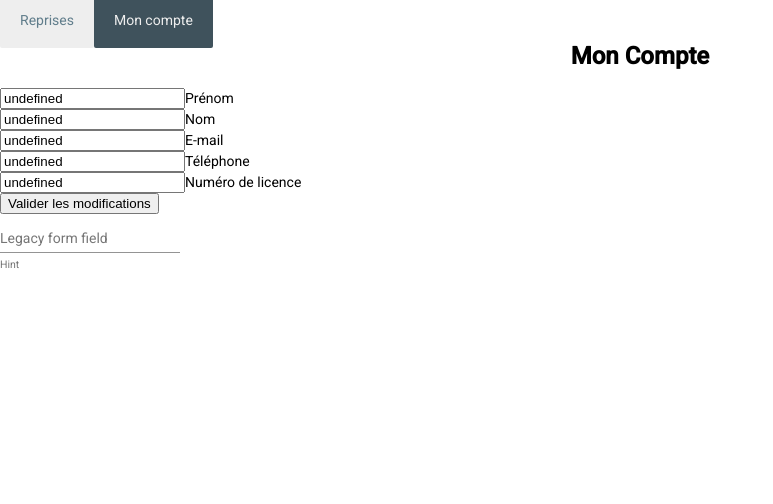
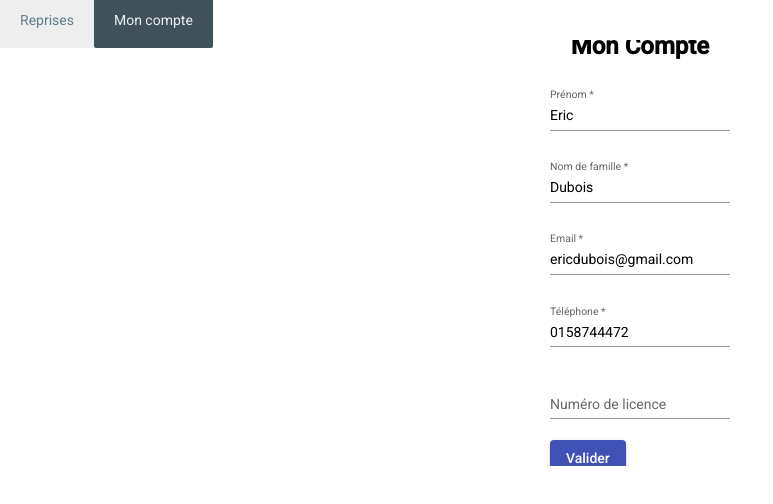
Before and after one commit to PinsardF/Equidia, an Angular app: page /moncompte in a window 1280 px wide. Shown: the top 504 px of the page, without its empty margins (0-773 px from the left). Built offline with nearby package versions, Linux system fonts and the light colour scheme.

Commit message:
account page done

```diff
--- a/src/app/connection/connection.component.ts
+++ b/src/app/connection/connection.component.ts
@@ -45,6 +45,7 @@ export class ConnectionComponent implements OnInit {
     }
     return this.loginConnectionForm.hasError('email') ? 'L\'email entré n\'est pas valide' : '';
   }
+
   getErrorMessagepwC() {
     if (this.passwordConnectionForm.hasError('required')) {
       return 'Vous n\'avez pas entré de mot de passe';
--- a/src/app/my-account/my-account.component.css
+++ b/src/app/my-account/my-account.component.css
@@ -1,4 +1,9 @@
 /* DashboardComponent's private CSS styles */
+h1 {
+  font-weight: bold;
+  text-align:center;
+}
+
 [class*='col-'] {
     float: left;
     padding-right: 20px;
--- a/src/app/my-account/my-account.component.html
+++ b/src/app/my-account/my-account.component.html
@@ -8,6 +8,7 @@
 </div>
 
 <router-outlet></router-outlet>
+<!--
 <div>
   <div class="container">
     <div class="row">
@@ -48,10 +49,75 @@
     </div>
   </div>
 </div>
+-->
 
-<style>
-    h1 {
-        font-weight: bold;
-        text-align:center;
-    }
-</style>
+<mat-grid-list cols="12">
+    <mat-grid-tile [colspan]="2"></mat-grid-tile>
+    <mat-grid-tile [colspan]="8" [rowspan]="4">
+        <form>
+            <tr>
+                <td>
+                    <h1>Mon Compte</h1>
+                </td>
+            </tr>
+            <tr>
+                <td>
+                    <mat-form-field appearance="standard">
+                        <mat-label>Prénom</mat-label>
+                        <input matInput [(ngModel)]="first_name" id="first_name"
+                        [formControl]="firstNameForm" required>
+                        <mat-error *ngIf="firstNameForm.invalid">{{getErrorMessageFirstName()}}</mat-error>
+                    </mat-form-field>
+                </td>
+            </tr>
+            <tr>
+                <td>
+                    <mat-form-field appearance="standard">
+                        <mat-label>Nom de famille</mat-label>
+                        <input matInput [(ngModel)]="last_name" id="last_name"
+                        [formControl]="lastNameForm" required>
+                        <mat-error *ngIf="lastNameForm.invalid">{{getErrorMessageLastName()}}</mat-error>
+                    </mat-form-field>
+                </td>
+            </tr>
+            <tr>
+                <td>
+                    <mat-form-field appearance="standard">
+                        <mat-label>Email</mat-label>
+                        <input matInput [(ngModel)]="email" id="email"
+                        [formControl]="emailForm" required>
+                        <mat-error *ngIf="emailForm.invalid">{{getErrorMessageEmail()}}</mat-error>
+                    </mat-form-field>
+                </td>
+            </tr>
+            <tr>
+                <td>
+                    <mat-form-field appearance="standard">
+                        <mat-label>Téléphone</mat-label>
+                        <input matInput [(ngModel)]="phone" id="phone"
+                        [formControl]="phoneForm" required>
+                        <mat-error *ngIf="phoneForm.invalid">{{getErrorMessagePhone()}}</mat-error>
+                    </mat-form-field>
+                </td>
+            </tr>
+            <tr>
+                <td>
+                    <mat-form-field appearance="standard">
+                        <mat-label>Numéro de licence</mat-label>
+                        <input matInput [(ngModel)]="license_number" id="license_number"
+                        [formControl]="licenseForm">
+                    </mat-form-field>
+                </td>
+            </tr>
+            <tr>
+                <td>
+                    <div class="wrapper">
+                        <button type="submit" mat-raised-button color="primary" (click)="validate()"
+                        [disabled]="firstNameForm.invalid || lastNameForm.invalid || emailForm.invalid || phoneForm.invalid">
+                        Valider</button>
+                    </div>
+                </td>
+            </tr>
+        </form>
+    </mat-grid-tile>
+</mat-grid-list>
--- a/src/app/my-account/my-account.component.ts
+++ b/src/app/my-account/my-account.component.ts
@@ -1,4 +1,5 @@
 import { Component, OnInit } from '@angular/core';
+import { FormControl, Validators } from '@angular/forms';
 
 
 @Component({
@@ -8,24 +9,58 @@ import { Component, OnInit } from '@angular/core';
 })
 export class MyAccountComponent implements OnInit {
 
-  first_name: string;
-  last_name: string;
-  email: string;
-  phone: string;
-  license_number: string;
+  firstNameForm = new FormControl('', [Validators.required]);
+  lastNameForm = new FormControl('', [Validators.required]);
+  emailForm = new FormControl('', [Validators.required, Validators.email]);
+  phoneForm = new FormControl('', [Validators.required, Validators.pattern("[0-9]{10}")]);
+  licenseForm = new FormControl('');
+
+  first_name = "";
+  last_name = "";
+  email = "";
+  phone = "";
+  license_number = "";
 
   constructor() { }
 
-  ngOnInit(): void {/*
+  ngOnInit(): void {
     this.first_name = "Eric";
     this.last_name = "Dubois";
     this.email = "ericdubois@gmail.com";
     this.phone = "0158744472";
-    this.license_number = "";*/
+    this.license_number = "";
+  }
+
+  getErrorMessageFirstName() {
+    if (this.firstNameForm.hasError('required')) {
+      return 'Vous n\'avez pas entré de prénom';
+    }
+  }
+
+  getErrorMessageLastName() {
+    if (this.lastNameForm.hasError('required')) {
+      return 'Vous n\'avez pas entré de nom de famille';
+    }
+  }
+
+  getErrorMessageEmail() {
+    if (this.emailForm.hasError('required')) {
+      return 'Vous n\'avez pas entré d\'email';
+    }
+    return this.emailForm.hasError('email') ? 'L\'email entré n\'est pas valide' : '';
+  }
+
+  getErrorMessagePhone() {
+    if (this.phoneForm.hasError('required')) {
+      return 'Vous n\'avez pas entré de numéro de téléphone';
+    } else if(this.phoneForm.hasError('pattern')) {
+      return 'Le numéro de téléphone n\'est pas valide';
+    }
   }
 
   validate() {
-    return;
+    alert("Le compte possède maintenant le prénom " + this.first_name + ", le nom " + this.last_name + ", l'email " +
+    this.email + ", le numéro de téléphone " + this.phone + " et le numéro de licence " + this.license_number);
   }
 
 }
--- a/src/app/reprises/reprises.component.css
+++ b/src/app/reprises/reprises.component.css
@@ -0,0 +1,63 @@
+/* DashboardComponent's private CSS styles */
+[class*='col-'] {
+    float: left;
+    padding-right: 20px;
+    padding-bottom: 20px;
+  }
+  [class*='col-']:last-of-type {
+    padding-right: 0;
+  }
+  a {
+    text-decoration: none;
+  }
+  *, *:after, *:before {
+    -webkit-box-sizing: border-box;
+    -moz-box-sizing: border-box;
+    box-sizing: border-box;
+  }
+  h3 {
+    text-align: center;
+    margin-bottom: 0;
+  }
+  h4 {
+    position: relative;
+  }
+  .grid {
+    margin: 0;
+  }
+  .col-1-4 {
+    width: 25%;
+  }
+  .module {
+    padding: 20px;
+    text-align: center;
+    color: #eee;
+    max-height: 120px;
+    min-width: 120px;
+    background-color: #3f525c;
+    border-radius: 2px;
+  }
+  .module:hover {
+    background-color: #eee;
+    cursor: pointer;
+    color: #607d8b;
+  }
+  .grid-pad {
+    padding: 10px 0;
+  }
+  .grid-pad > [class*='col-']:last-of-type {
+    padding-right: 20px;
+  }
+  @media (max-width: 600px) {
+    .module {
+      font-size: 10px;
+      max-height: 75px; }
+  }
+  @media (max-width: 1024px) {
+    .grid {
+      margin: 0;
+    }
+    .module {
+      min-width: 60px;
+    }
+  }
--- a/src/app/reprises/reprises.component.html
+++ b/src/app/reprises/reprises.component.html
@@ -1,7 +1,12 @@
-<nav>
-    <a routerLink="/reprises">Reprises</a>
-    <a routerLink="/moncompte">Mon compte</a>
-</nav>
+<div class="col s8 offset-s2">
+    <div class="grid grid-pad">
+        <nav>
+            <a routerLink="/reprises" class="module">Reprises</a>
+            <a routerLink="/moncompte" class="module">Mon compte</a>
+        </nav>
+    </div>
+</div>
+
 <router-outlet></router-outlet>
 <div>
     <div class="container">
```
